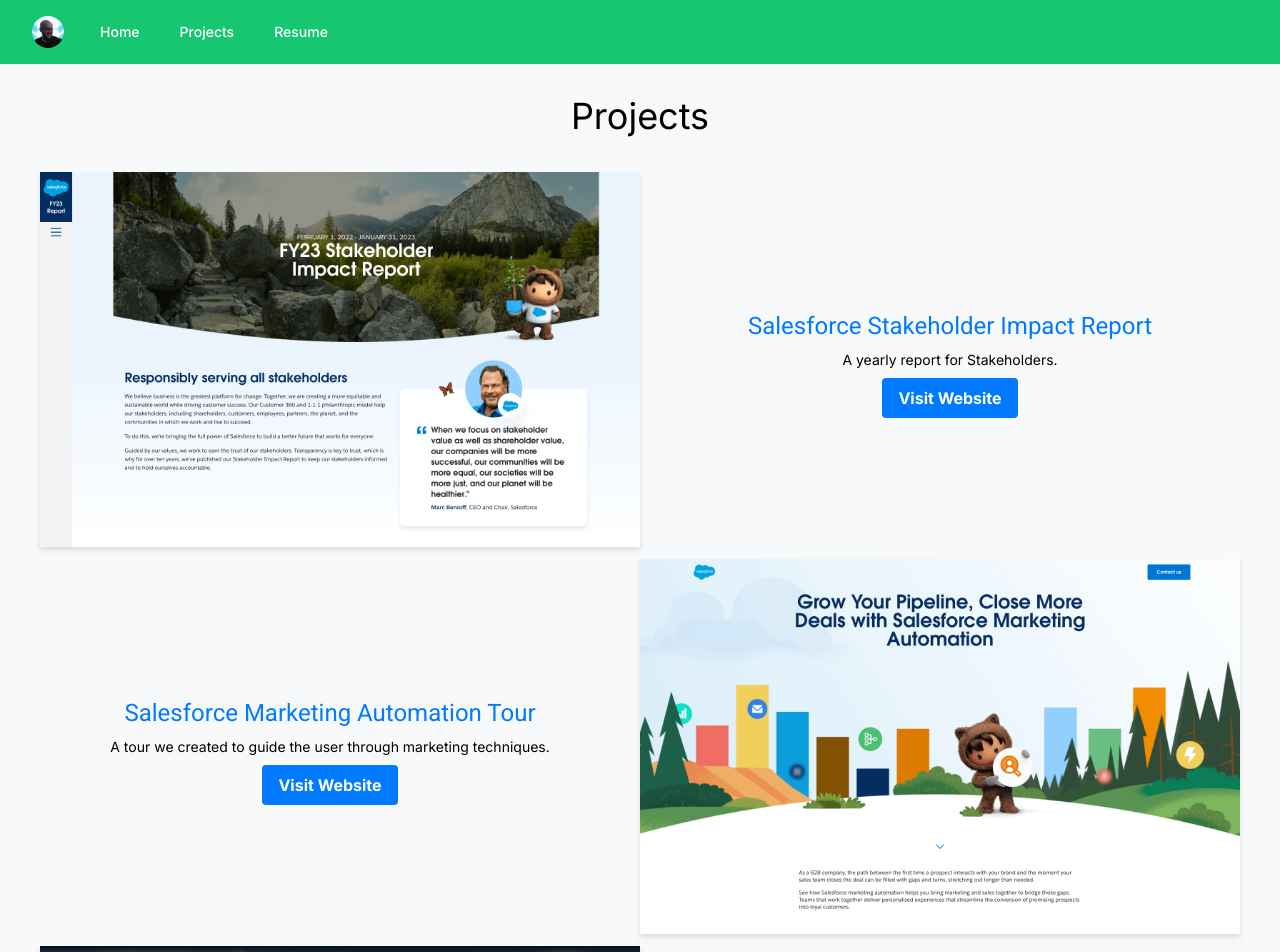
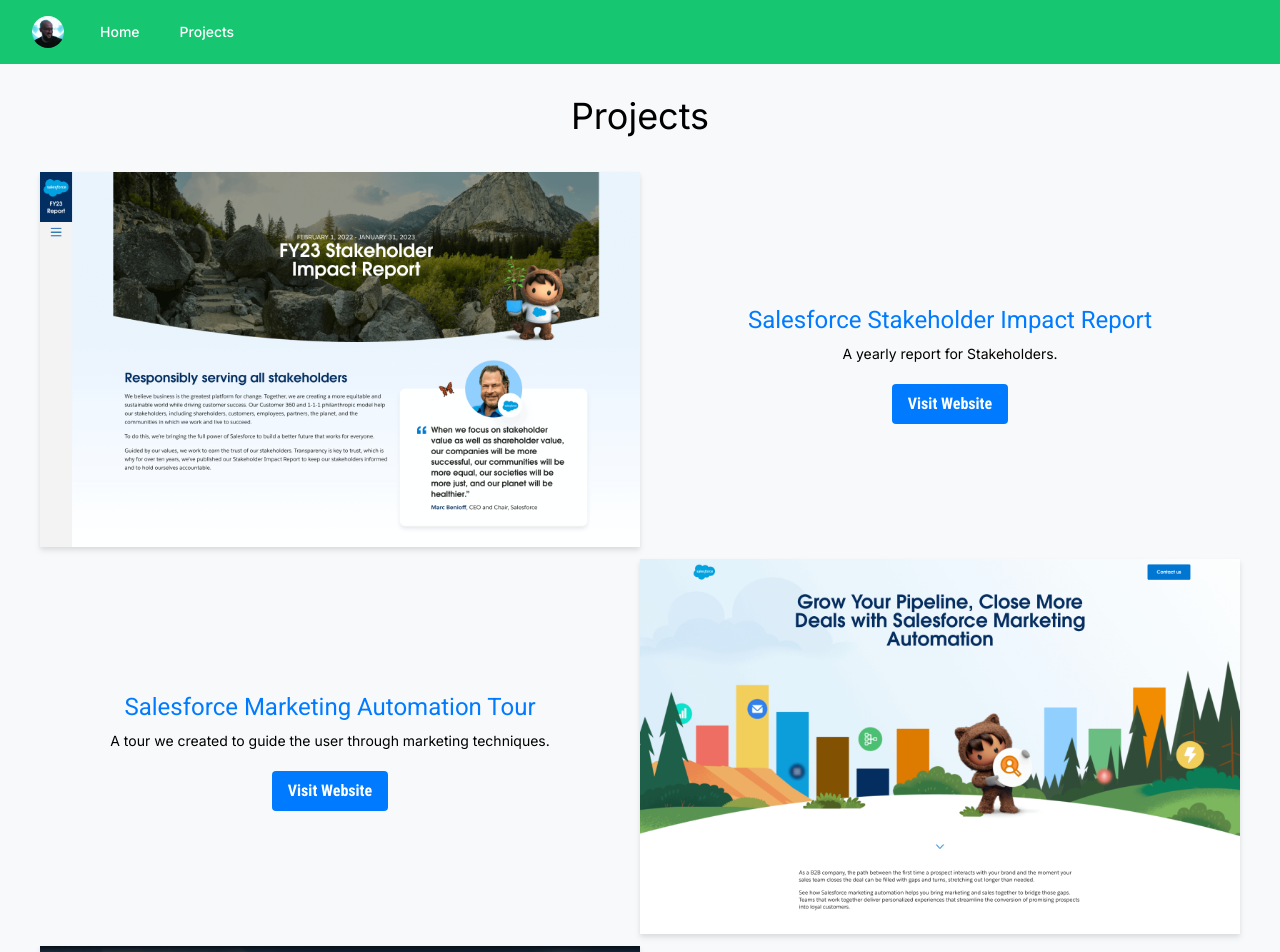
Before and after one commit to LouisAlemar/louisalemar-nextjs, a Next.js app: page /projects in a window 1280 px wide. Shown: the top 952 px of the page. Built offline with nearby package versions, Linux system fonts and the light colour scheme.

Commit message:
change button font style

```diff
--- a/src/components/Nav/navigation.tsx
+++ b/src/components/Nav/navigation.tsx
@@ -9,7 +9,7 @@ import navbarImage from "../../images/navbar-image.jpg";
 const navigation = [
   { name: "Home", href: "/", current: false },
   { name: "Projects", href: "/projects", current: false },
-  { name: "Resume", href: "/resume", current: false },
+  // { name: "Resume", href: "/resume", current: false },
 ];
 
 function classNames(...classes: string[]) {
--- a/src/components/Project/project.tsx
+++ b/src/components/Project/project.tsx
@@ -22,8 +22,8 @@ const ProjectComponent = ({ id }: { id: number }) => {
           <div className="project-item mb-6 sm:mb-3 flex items-center w-full flex-col-reverse sm:flex-row">
             <div className="project-info sm:w-6/12 w-full sm:pr-5">
               <h1 className="text-1xl sm:text-2xl my-2 text-blue font-roboto">{project.name}</h1>
-              <p className="text-sm mb-2">{project.description}</p>
-              <button className="bg-blue hover:bg-green text-white font-bold py-2 px-4 rounded">
+              <p className="text-sm mb-2 sm:mb-5">{project.description}</p>
+              <button className="bg-blue hover:bg-green text-white font-bold py-2 px-4 rounded font-roboto-condensed">
                 <a href={project.url} target="_blank">Visit Website</a>
               </button>
             </div>
@@ -56,8 +56,8 @@ const ProjectComponent = ({ id }: { id: number }) => {
             </div>
             <div className="project-info sm:w-6/12 w-full sm:pl-5">
               <h1 className="text-1xl sm:text-2xl my-2 text-blue font-roboto">{project.name}</h1>
-              <p className="text-sm mb-2">{project.description}</p>
-              <button className="bg-blue hover:bg-green text-white font-bold py-2 px-4 rounded">
+              <p className="text-sm mb-2 sm:mb-5">{project.description}</p>
+              <button className="bg-blue hover:bg-green text-white font-bold py-2 px-4 rounded font-roboto-condensed">
                 <a href={project.url} target="_blank">Visit Website</a>
               </button>
             </div>
```
